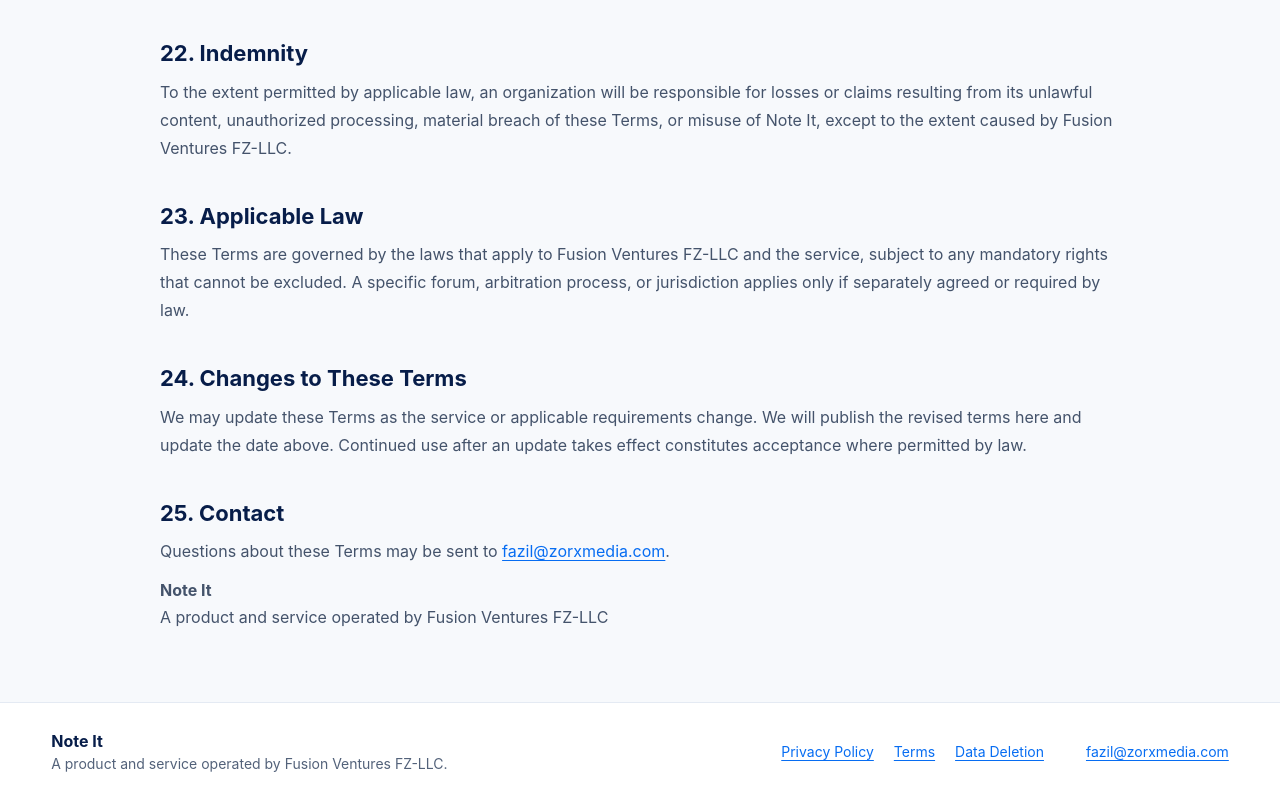
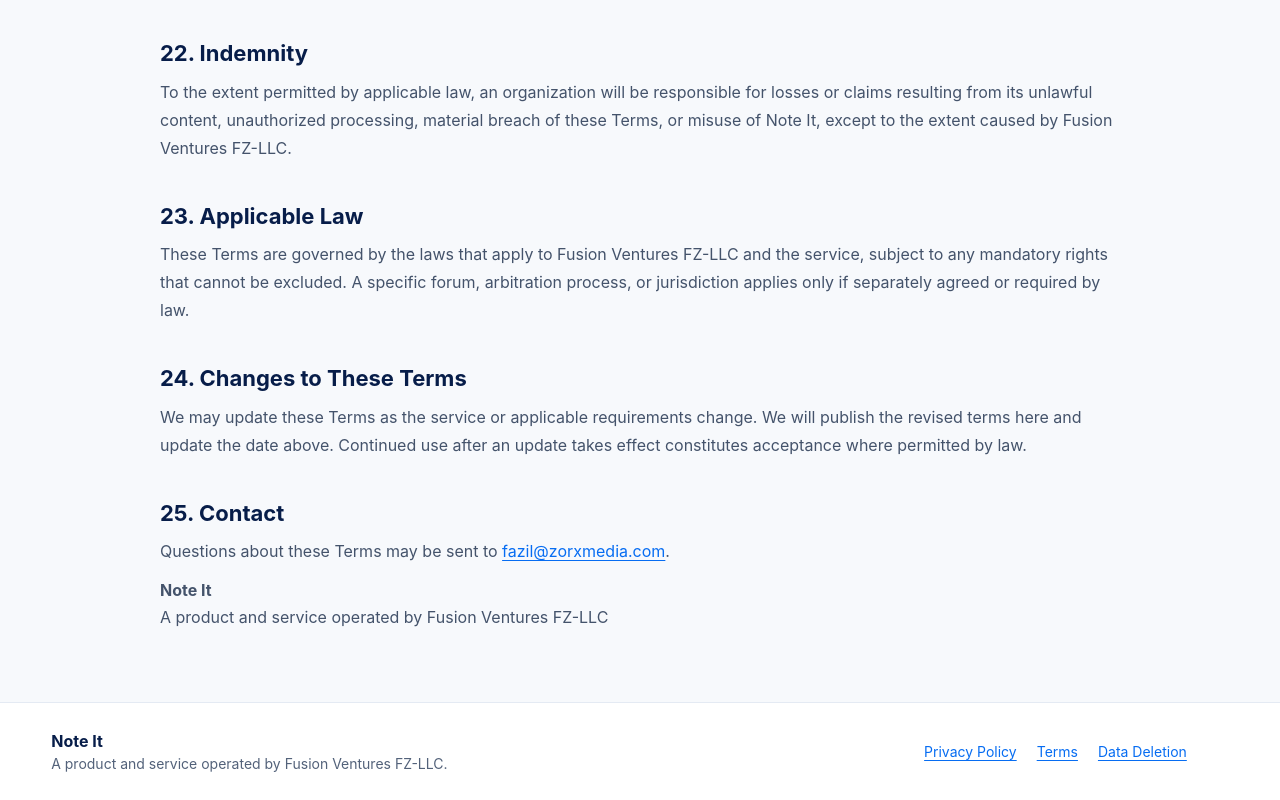
Before and after one commit to Fazilfazi991/typingcentre, a Next.js app: page /terms in a window 1280 px wide. Shown: the part 3634-4434 px from the top of the page. Built offline with nearby package versions, Linux system fonts and the light colour scheme; no server answers.

Commit message:
fix: remove footer email link

```diff
--- a/src/components/public-site-shell.tsx
+++ b/src/components/public-site-shell.tsx
@@ -26,7 +26,6 @@
           <Link href="/terms">Terms</Link>
           <Link href="/data-deletion">Data Deletion</Link>
         </nav>
-        <a href={`mailto:${LEGAL_CONTACT_EMAIL}`}>{LEGAL_CONTACT_EMAIL}</a>
       </footer>
     </div>
   );
```
